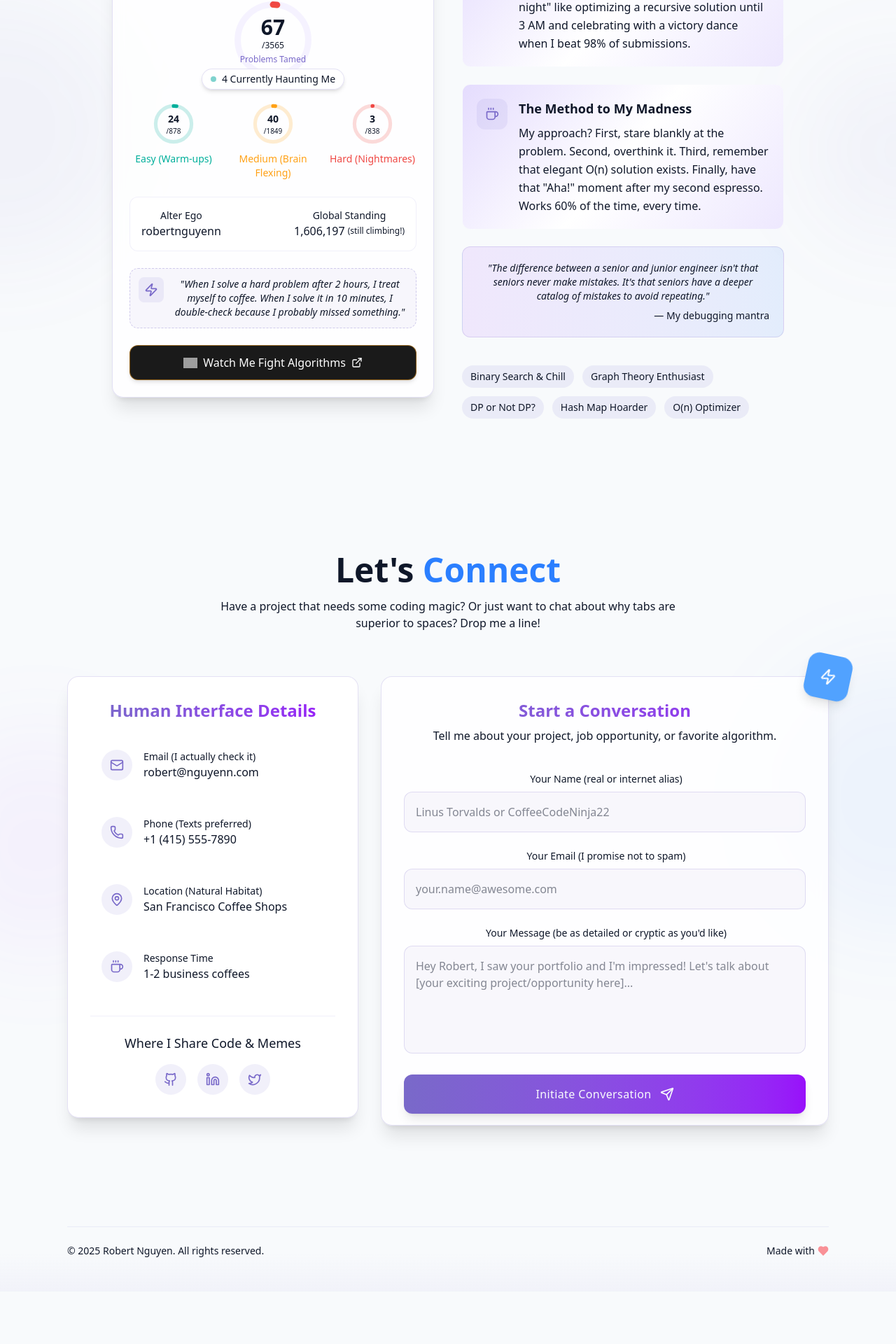
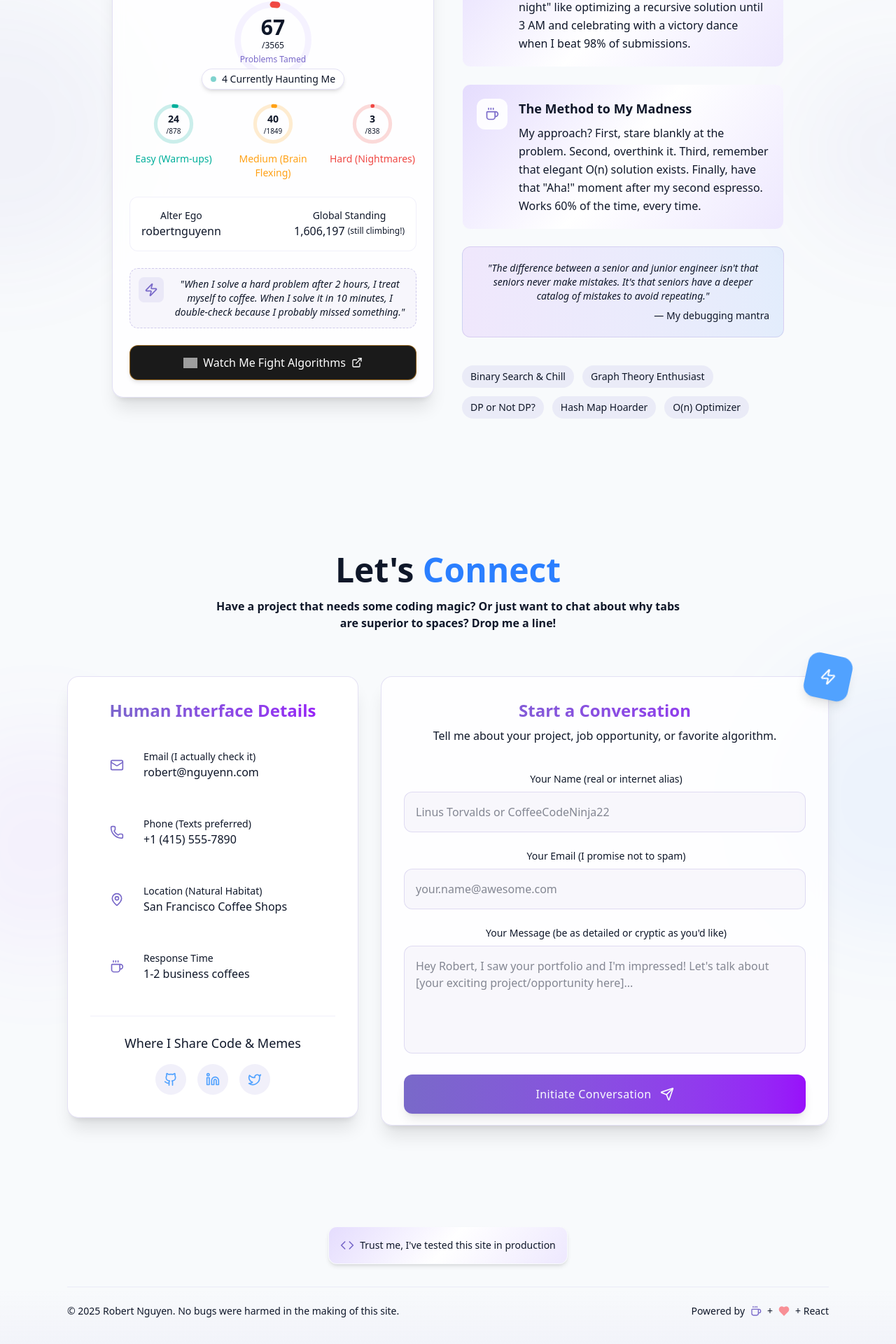
Before and after one commit to robert-nguyenn/personal-site, a React (Vite) app: page / in a window 1280 px wide. Shown: the part 4948-6868 px from the top of the page at 70% size. Before the commit the page ends 6793 px from the top, so only its background shows below. Built offline with nearby package versions, Linux system fonts and the light colour scheme; grey boxes are pictures that could not be loaded.

Commit message:
style: Update CodingStatsSection and ContactSection with bold text and enhanced humor; modify Footer for improved messaging and add back to top button

```diff
--- a/src/components/CodingStatsSection.jsx
+++ b/src/components/CodingStatsSection.jsx
@@ -17,7 +17,7 @@ export const CodingStatsSection = () => {
               Therapy
             </span>
           </h2>
-          <p className="mt-4 text-muted-foreground max-w-2xl mx-auto">
+          <p className="mt-4 text-muted-foreground max-w-2xl mx-auto font-bold">
             Where I voluntarily solve problems that nobody asked for
           </p>
         </div>
@@ -32,7 +32,7 @@ export const CodingStatsSection = () => {
           <div className="space-y-6 order-1 md:order-2">
             <div className="gradient-border p-5 card-hover backdrop-blur-sm group">
               <div className="flex items-start gap-4">
-                <div className="p-3 rounded-xl bg-primary/10 group-hover:bg-primary/20 transition-colors">
+                <div className="p-3 rounded-xl bg-white/90 group-hover:bg-primary/20 transition-colors">
                   <BrainCircuit className="h-5 w-5 text-primary"/>
                 </div>
                 <div className="text-left">
@@ -46,7 +46,7 @@ export const CodingStatsSection = () => {
 
             <div className="gradient-border p-5 card-hover backdrop-blur-sm group">
               <div className="flex items-start gap-4">
-                <div className="p-3 rounded-xl bg-primary/10 group-hover:bg-primary/20 transition-colors">
+                <div className="p-3 rounded-xl bg-white/90 group-hover:bg-primary/20 transition-colors">
                   <Coffee className="h-5 w-5 text-primary"/>
                 </div>
                 <div className="text-left">
--- a/src/components/ContactSection.jsx
+++ b/src/components/ContactSection.jsx
@@ -129,7 +129,7 @@ export const ContactSection = () => {
               Connect
             </span>
           </h2>
-          <p className="mt-4 text-muted-foreground max-w-2xl mx-auto">
+          <p className="mt-4 text-muted-foreground max-w-2xl mx-auto font-bold">
             Have a project that needs some coding magic? Or just want to chat about why tabs are superior to spaces? Drop me a line!
           </p>
         </div>
@@ -160,7 +160,7 @@ export const ContactSection = () => {
                       href="mailto:robert@nguyenn.com"
                       className="flex items-center gap-4 p-4 rounded-xl transition-all duration-300 hover:bg-primary/5 group"
                     >
-                      <div className="p-3 rounded-full bg-primary/10 group-hover:bg-primary/20 transition-colors">
+                      <div className="p-3 rounded-full bg-white/90 group-hover:bg-primary/20 transition-colors">
                         <Mail className="h-5 w-5 text-primary" />
                       </div>
                       <div className="text-left">
@@ -176,7 +176,7 @@ export const ContactSection = () => {
                       href="tel:+14155557890"
                       className="flex items-center gap-4 p-4 rounded-xl transition-all duration-300 hover:bg-primary/5 group"
                     >
-                      <div className="p-3 rounded-full bg-primary/10 group-hover:bg-primary/20 transition-colors">
+                      <div className="p-3 rounded-full bg-white/90 group-hover:bg-primary/20 transition-colors">
                         <Phone className="h-5 w-5 text-primary" />
                       </div>
                       <div className="text-left">
@@ -189,7 +189,7 @@ export const ContactSection = () => {
                     </a>
 
                     <div className="flex items-center gap-4 p-4 rounded-xl transition-all duration-300 hover:bg-primary/5 group">
-                      <div className="p-3 rounded-full bg-primary/10 group-hover:bg-primary/20 transition-colors">
+                      <div className="p-3 rounded-full bg-white/90 group-hover:bg-primary/20 transition-colors">
                         <MapPin className="h-5 w-5 text-primary" />
                       </div>
                       <div className="text-left">
@@ -201,7 +201,7 @@ export const ContactSection = () => {
                     </div>
 
                     <div className="flex items-center gap-4 p-4 rounded-xl transition-all duration-300 hover:bg-primary/5 group">
-                      <div className="p-3 rounded-full bg-primary/10 group-hover:bg-primary/20 transition-colors">
+                      <div className="p-3 rounded-full bg-white/90 group-hover:bg-primary/20 transition-colors">
                         <Coffee className="h-5 w-5 text-primary" />
                       </div>
                       <div className="text-left">
@@ -224,7 +224,7 @@ export const ContactSection = () => {
                         className="p-3 rounded-full bg-primary/10 hover:bg-primary/20 transition-colors hover:scale-110 transform duration-300"
                         aria-label="GitHub"
                       >
-                        <Github className="h-5 w-5 text-primary" />
+                        <Github className="h-5 w-5 text-blue-400" />
                       </a>
                       <a
                         href="https://linkedin.com/in/robert-nguyen"
@@ -233,7 +233,7 @@ export const ContactSection = () => {
                         className="p-3 rounded-full bg-primary/10 hover:bg-primary/20 transition-colors hover:scale-110 transform duration-300"
                         aria-label="LinkedIn"
                       >
-                        <Linkedin className="h-5 w-5 text-primary" />
+                        <Linkedin className="h-5 w-5 text-blue-400" />
                       </a>
                       <a
                         href="https://twitter.com/robertnguyenn"
@@ -242,7 +242,7 @@ export const ContactSection = () => {
                         className="p-3 rounded-full bg-primary/10 hover:bg-primary/20 transition-colors hover:scale-110 transform duration-300"
                         aria-label="Twitter"
                       >
-                        <Twitter className="h-5 w-5 text-primary" />
+                        <Twitter className="h-5 w-5 text-blue-400" />
                       </a>
                     </div>
                   </div>
--- a/src/components/Footer.jsx
+++ b/src/components/Footer.jsx
@@ -1,4 +1,4 @@
-import { Github, Linkedin, Twitter, Heart, ArrowUp } from "lucide-react";
+import { Github, Linkedin, Twitter, Heart, ArrowUp, Coffee, Code } from "lucide-react";
 import { useState, useEffect } from "react";
 
 export const Footer = () => {
@@ -36,19 +36,40 @@ export const Footer = () => {
       </div>
 
       <div className="container mx-auto max-w-6xl relative z-10">
+        {/* Main footer content */}
+        <div className="flex flex-col items-center mb-8">
+          <div className="gradient-border p-4 rounded-xl inline-flex items-center bg-card/30 backdrop-blur-sm shadow-md hover:shadow-lg transition-all duration-300 group">
+            <Code className="h-5 w-5 text-primary mr-2" />
+            <span className="text-sm font-medium">Trust me, I've tested this site in production</span>
+          </div>
+        </div>
 
         {/* Bottom section with copyright */}
         <div className="border-t border-primary/10 pt-6 flex flex-col md:flex-row justify-between items-center">
           <p className="text-sm text-muted-foreground">
-            © {currentYear} Robert Nguyen. All rights reserved.
+            © {currentYear} Robert Nguyen. No bugs were harmed in the making of this site.
           </p>
 
-          <p className="flex items-center text-sm gap-1 mt-2 md:mt-0 text-muted-foreground">
-            Made with
+          <p className="flex items-center text-sm gap-2 mt-2 md:mt-0 text-muted-foreground">
+            <span>Powered by</span>
+            <Coffee className="h-4 w-4 text-primary" />
+            <span>+</span>
             <Heart className="h-4 w-4 text-red-500 inline-block animate-pulse" fill="currentColor" />
+            <span>+ React</span>
           </p>
         </div>
       </div>
+
+      {/* Back to top button */}
+      <button
+        onClick={scrollToTop}
+        className={`fixed bottom-8 left-5 p-3 rounded-full bg-blue-400 text-white shadow-lg transition-all duration-300 transform ${
+          isVisible ? 'scale-100 opacity-100' : 'scale-75 opacity-0 pointer-events-none'
+        } hover:scale-110 focus:outline-none focus:ring-2 focus:ring-offset-2 focus:ring-primary z-50`}
+        aria-label="Scroll to top"
+      >
+        <ArrowUp className="h-5 w-5" />
+      </button>
     </footer>
   );
 };
```
